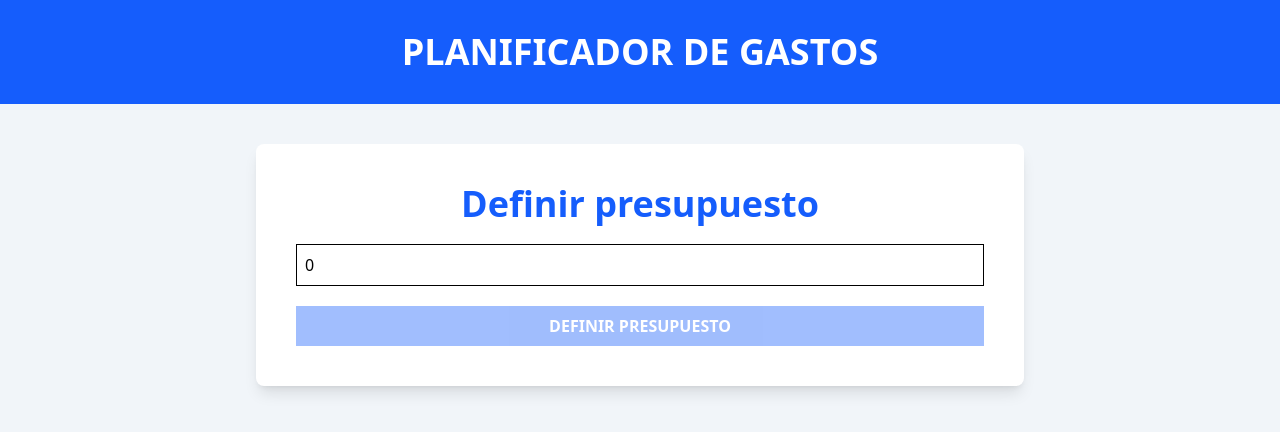
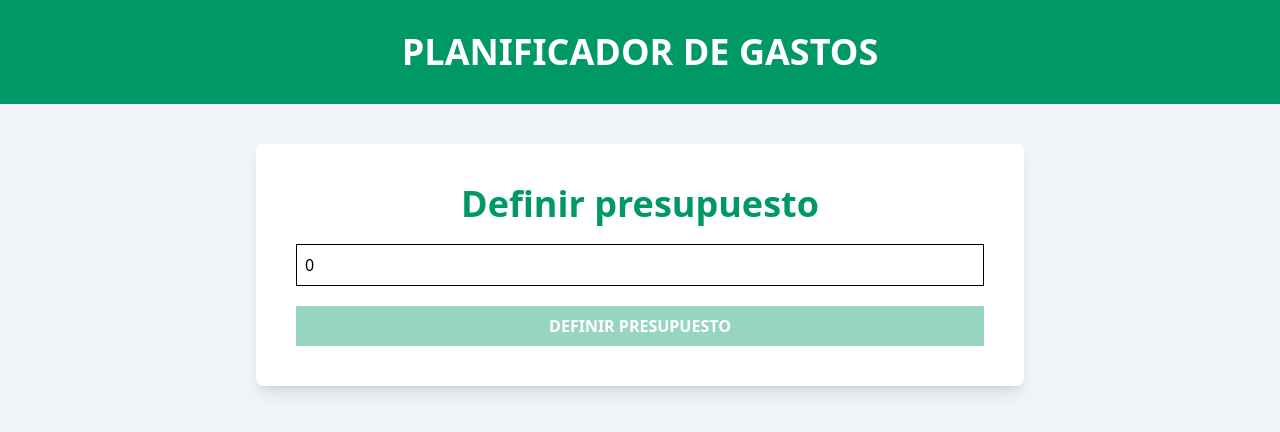
Before and after one commit to Sergio-NunezP/Control-Gastos, a React (Vite) app: page / in a window 1280 px wide. Shown: the top 432 px of the page. Built offline with nearby package versions, Linux system fonts and the light colour scheme.

Commit message:
Ultimos ajustes de tailwindcss

```diff
--- a/src/App.tsx
+++ b/src/App.tsx
@@ -19,7 +19,7 @@ function App() {
 
   return (
     <>
-      <header className="bg-blue-600 py-8  max-h-72">
+      <header className="bg-emerald-600 py-8  max-h-72">
         <h1 className="uppercase text-center font-black text-4xl text-white">
           Planificador de Gastos
         </h1>
--- a/src/components/AmountDisplay.tsx
+++ b/src/components/AmountDisplay.tsx
@@ -7,9 +7,9 @@ type AmountDisplayProps = {
 
 export default function AmountDisplay({ label, amount }: AmountDisplayProps) {
     return (
-        <p className="text-2xl text-blue-600 font-bold">
+        <p className="text-2xl text-gray-600 font-bold">
             {label && `${label}: `}
-            <span className="font-black text-black">{formatCurrency(amount)}</span>
+            <span className="font-semibold text-emerald-700">{formatCurrency(amount)}</span>
         </p>
     )
 }
--- a/src/components/BudgetForm.tsx
+++ b/src/components/BudgetForm.tsx
@@ -31,7 +31,7 @@ export default function BudgetForm() {
 
         <form className="space-y-5" onSubmit={handleSubmit}>
             <div className="flex flex-col space-y-5">
-                <label htmlFor="budget" className="text-4xl text-blue-600 font-bold text-center">
+                <label htmlFor="budget" className="text-4xl text-emerald-600 font-bold text-center">
                     Definir presupuesto
                 </label>
                 <input
@@ -48,7 +48,7 @@ export default function BudgetForm() {
             <input
                 type="submit"
                 value='Definir presupuesto'
-                className="bg-blue-600 hover:bg-blue-700 cursor-pointer w-full p-2 text-white font-black uppercase disabled:opacity-40"
+                className="bg-emerald-600 hover:bg-emerald-700 cursor-pointer w-full p-2 text-white font-black uppercase disabled:opacity-40"
                 disabled={isValid}
             />
 
--- a/src/components/BudgetTracker.tsx
+++ b/src/components/BudgetTracker.tsx
@@ -16,19 +16,20 @@ export default function BudgetTracker() {
                 <CircularProgressbar
                     value={percentage}
                     styles={buildStyles({
-                        pathColor: percentage === 100 ? '#DC2626' : '#3b82f6',
-                        trailColor: '#f5f5f5',
+                        pathColor: percentage === 100 ? '#DC2626' : '#059669',
+                        trailColor: '#E5E7EB',
                         textSize: 10,
-                        textColor: percentage === 100 ? '#DC2626' : '#3b82f6'
+                        textColor: percentage === 100 ? '#DC2626' : '#059669'
                     })}
                     text={`${percentage}% Gastado`}
                 />
             </div>
 
+
             <div className="flex flex-col justify-center items-center gap-8 ">
                 <button
                     type="button"
-                    className="bg-pink-600 w-full p-2 text-white uppercase font-bold rounded-lg cursor-pointer"
+                    className="bg-rose-500 hover:bg-rose-600 w-full p-2 text-white uppercase font-bold rounded-lg cursor-pointer"
                     onClick={() => dispatch({ type: 'reset-app' })}
                 >
                     Resetar App
--- a/src/components/ExpenseForm.tsx
+++ b/src/components/ExpenseForm.tsx
@@ -90,7 +90,7 @@ export default function ExpenseForm() {
 
     return (
         <form className="space-y-5" onSubmit={handleSubmit}>
-            <legend className="uppercase text-center text-2xl font-black border-b-4 border-blue-500 py-2">
+            <legend className="uppercase text-center text-2xl font-black border-b-4 border-emerald-500 py-2">
                 {state.editingId ? 'Guardar Cambios' : 'Nuevo Gasto'}
             </legend>
 
@@ -166,7 +166,7 @@ export default function ExpenseForm() {
             </div>
 
             <input type="submit"
-                className="bg-blue-600 cursor-pointer w-full p-2 text-white uppercase font-bold rounded-lg"
+                className="bg-emerald-600 cursor-pointer w-full p-2 text-white uppercase font-bold rounded-lg"
                 value={state.editingId ? 'Guardar Cambios' : 'Registrar Gasto'}
             />
 
--- a/src/components/ExpenseModal.tsx
+++ b/src/components/ExpenseModal.tsx
@@ -15,7 +15,7 @@ export default function ExpenseModal() {
                     type="button"
                     onClick={() => dispatch({ type: 'show-modal' })}
                 >
-                    <PlusCircleIcon className='w-16 h-16 text-blue-600 rounded-full cursor-pointer' />
+                    <PlusCircleIcon className='w-16 h-16 text-emerald-600 rounded-full cursor-pointer' />
                 </button>
             </div>
 
```
